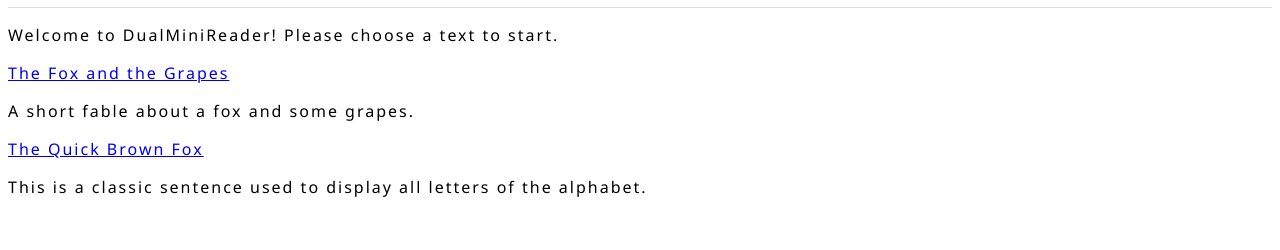
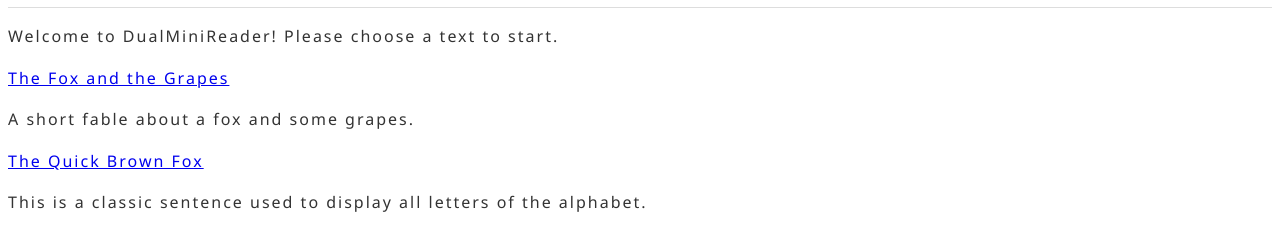
Before and after one commit to pauldelaq/dualminireader, a plain HTML site: page index.html in a window 1280 px wide. Shown: the part 54-304 px from the top of the page. Drawn offline with Linux system fonts and the light colour scheme.

Commit message:
font size adjustment applies to all pages (still buggy)

```diff
--- a/css/reader.css
+++ b/css/reader.css
@@ -7,6 +7,16 @@
 body {
   font-family: 'Noto Sans', sans-serif;
   letter-spacing: 2px;
+}
+
+/* Style for the main welcome message */
+p {
+  font-size: var(--base-font-size);
+}
+
+/* Style for dynamically generated text list items */
+#textList, #textList p, #textList a {
+  font-size: var(--base-font-size); /* Ensures text size responds to the slider */
 }
 
 /* Exclude header from font size adjustments */
@@ -91,3 +101,12 @@ h2 {
   color: #555;
   margin-top: 10px;
 }
+
+/* Shared text styling for welcome and generated text */
+.common-text {
+  font-size: var(--base-font-size);
+  font-family: 'Noto Sans', sans-serif;
+  letter-spacing: 2px;
+  line-height: 1.6; /* Consistent line height */
+  color: #333; /* Adjust to match your desired text color */
+}
--- a/index.html
+++ b/index.html
@@ -17,7 +17,7 @@
         <h1 class="title">DualMiniReader</h1>
         <button class="settings-button">[≡]</button>
     </header>
-    <p>Welcome to DualMiniReader! Please choose a text to start.</p>
+    <p class="common-text">Welcome to DualMiniReader! Please choose a text to start.</p>
 
     <!-- Container for the dynamically generated list of texts -->
     <div id="textList"></div>
--- a/js/index.js
+++ b/js/index.js
@@ -1,28 +1,31 @@
+// index.js
+
+// Function to load and apply the saved font size from localStorage
+function loadFontSize() {
+  const savedFontSize = localStorage.getItem('fontSize') || 100; // Default to 100 if not set
+  const scale = savedFontSize / 100;
+  document.documentElement.style.setProperty('--base-font-size', `${scale}em`);
+}
+
 document.addEventListener('DOMContentLoaded', function () {
-    // Fetch the JSON file with the text links
   fetch('data/texts.json')
     .then(response => response.json())
     .then(data => {
       const textList = document.getElementById('textList');
       data.texts.forEach(text => {
-          // Create a container for each text
         const textItem = document.createElement('div');
-          textItem.classList.add('text-item');
+        textItem.classList.add('text-item', 'common-text'); // Apply shared class
 
-          // Create the link to reader.html with a query parameter for the JSON file
         const link = document.createElement('a');
         link.href = `reader.html?text=${encodeURIComponent(text.jsonFile)}`;
         link.textContent = text.title;
 
-          // Add a description
         const description = document.createElement('p');
         description.textContent = text.description;
+        description.classList.add('common-text'); // Apply shared class
 
-          // Append the link and description to the textItem
         textItem.appendChild(link);
         textItem.appendChild(description);
-
-          // Append the textItem to the main text list container
         textList.appendChild(textItem);
       });
     })
```
Lines whose indentation alone changed are shown as unchanged.
